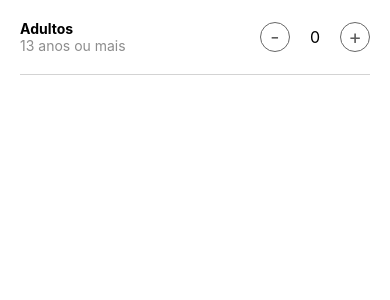
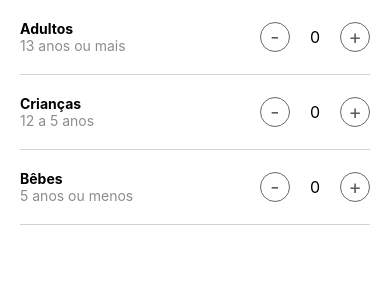
Before and after one commit to JVSATSU/PAP-AIRBNB, a React Native app: screen / in a window 390 px wide. Shown: the top 300 px of the page. Built offline with nearby package versions, Linux system fonts and the light colour scheme.

Commit message:
Update dos Guests

```diff
--- a/src/screens/guest/index.js
+++ b/src/screens/guest/index.js
@@ -5,6 +5,8 @@ import styles from "./styles";
 const GuestTela = (props) => {
 
   const [adultos, setadultos] = useState(0);
+  const [criancas, setCriancas] = useState(0);
+  const [bebes, setBebes] = useState(0);
 
   return (
     <View>
@@ -35,6 +37,60 @@ const GuestTela = (props) => {
             </Pressable>
         </View>
       </View>
+      {/*Row 2: Crianças*/}
+      <View style={styles.row}>
+        {/*Titulos*/}
+        <View>
+          <Text style={{fontWeight: 'bold'}}>Crianças</Text>
+          <Text style={{color:'#8d8d8d'}}>12 a 5 anos</Text>
+        </View>
+        {/*Botões com valor*/}
+        <View style={{flexDirection: 'row', alignItems: 'center'}}>
+          {/* - */}
+          <Pressable
+            onPress={() => setCriancas(Math.max(0,criancas - 1))}
+            style={styles.button}>
+            <Text style={{fontSize: 20, color: '#5d5d5d'}}> - </Text>
+          </Pressable>
+
+          {/*Valor*/}
+          <Text style={{marginHorizontal: 20, fontSize: 16}}>{criancas}</Text>
+
+          {/* + */}
+          <Pressable
+            onPress={() => setCriancas(criancas + 1)}
+            style={styles.button}>
+            <Text  style={{fontSize: 20, color: '#5d5d5d'}}> + </Text>
+          </Pressable>
+        </View>
+      </View>
+      {/*Row 2: Bebes*/}
+      <View style={styles.row}>
+        {/*Titulos*/}
+        <View>
+          <Text style={{fontWeight: 'bold'}}>Bêbes</Text>
+          <Text style={{color:'#8d8d8d'}}>5 anos ou menos</Text>
+        </View>
+        {/*Botões com valor*/}
+        <View style={{flexDirection: 'row', alignItems: 'center'}}>
+          {/* - */}
+          <Pressable
+            onPress={() => setBebes(Math.max(0,bebes - 1))}
+            style={styles.button}>
+            <Text style={{fontSize: 20, color: '#5d5d5d'}}> - </Text>
+          </Pressable>
+
+          {/*Valor*/}
+          <Text style={{marginHorizontal: 20, fontSize: 16}}>{bebes}</Text>
+
+          {/* + */}
+          <Pressable
+            onPress={() => setBebes(bebes + 1)}
+            style={styles.button}>
+            <Text  style={{fontSize: 20, color: '#5d5d5d'}}> + </Text>
+          </Pressable>
+        </View>
+      </View>
 
     </View>
   );
```
